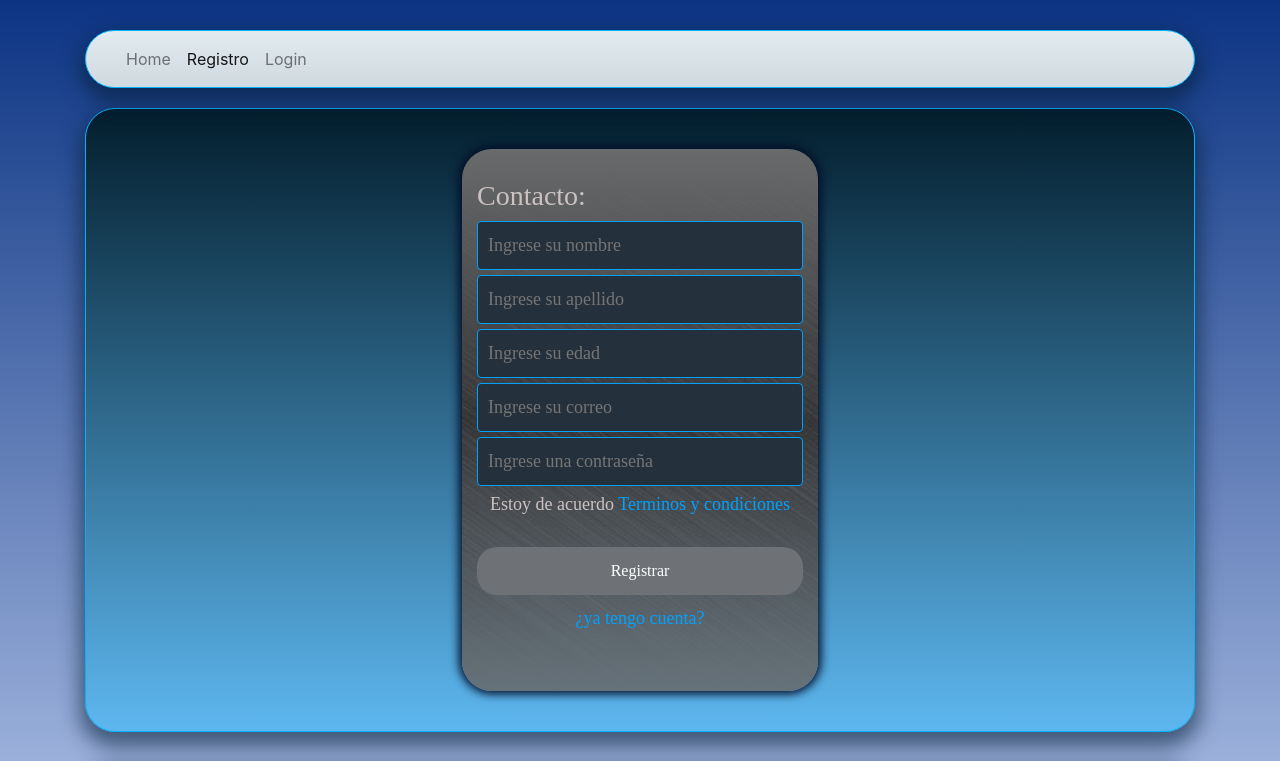
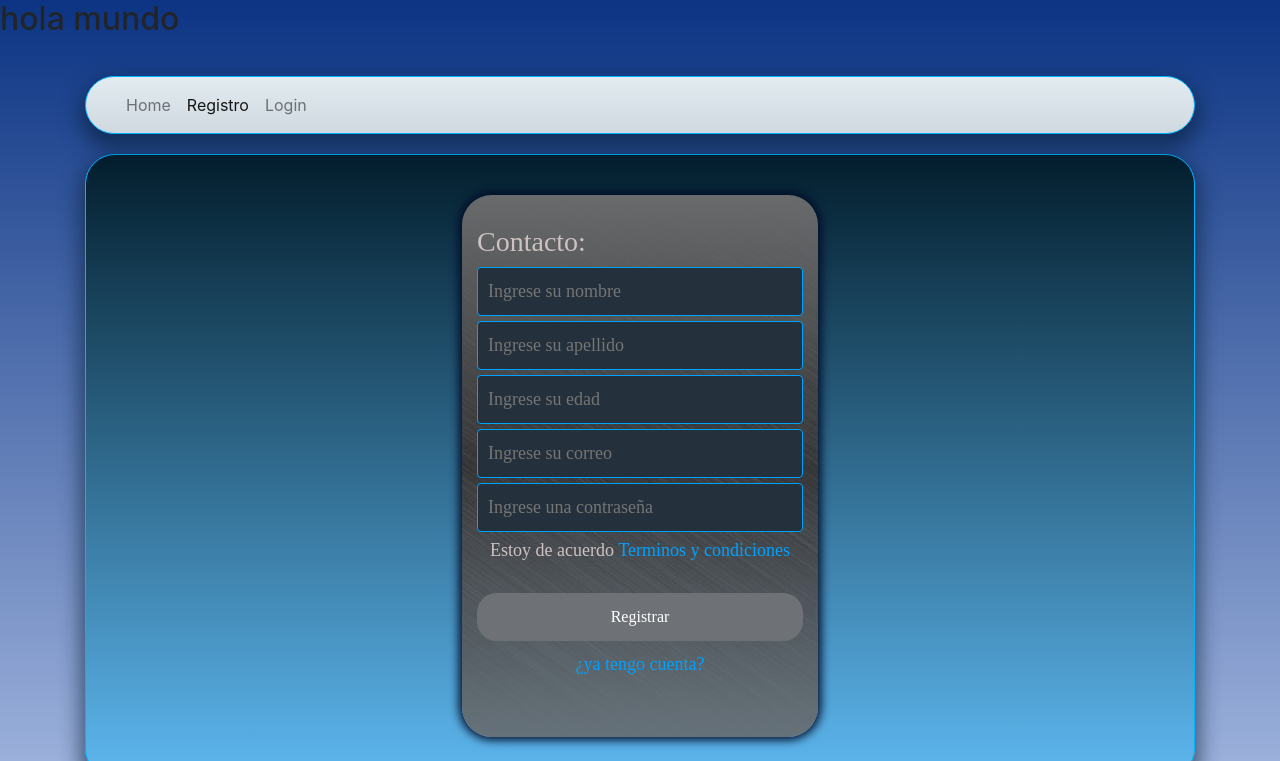
Before and after one commit to Goliat86/ProyectoIbero2, a plain HTML site: page Registro.html in a window 1280 px wide. Shown: the top 761 px of the page. Drawn offline with nearby package versions, Linux system fonts and the light colour scheme.

Commit message:
se agrego hola mundo en h2

```diff
--- a/Registro.html
+++ b/Registro.html
@@ -12,7 +12,7 @@
     <title>Index</title>
 </head>
 <body class="fondo">
-
+<h2>hola mundo</h2>
     <div class="container">
         <div class="row">
             <div class="col-12 col-sm-12 col-md-12 col-lg-12 col-xl-12 ">
```
